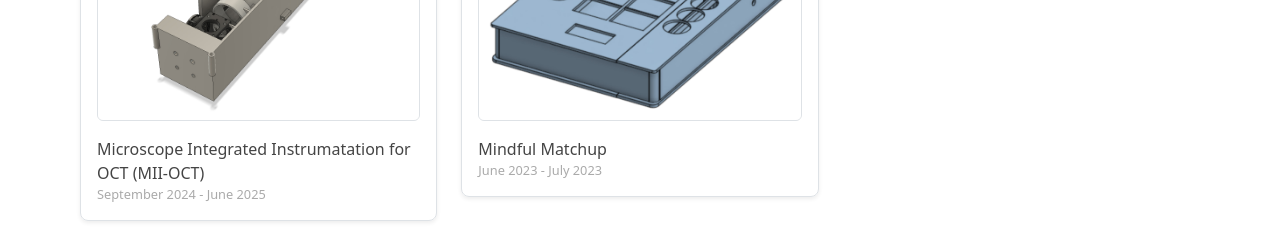
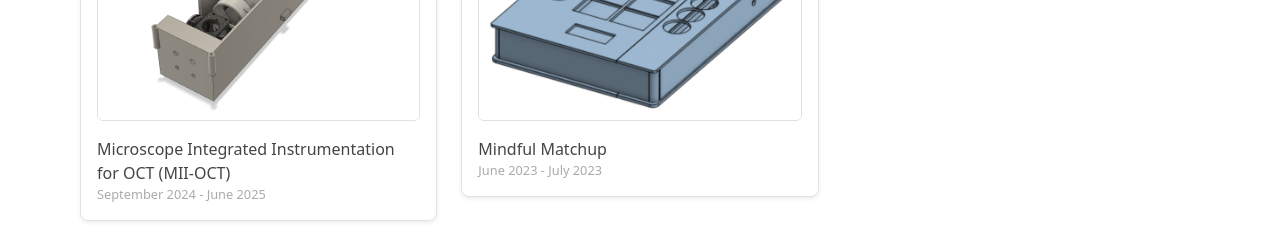
Before and after one commit to connornieh/med-device-portfolio, a Vue app: page / in a window 1280 px wide. Shown: the part 1380-1615 px from the top of the page. Built offline with nearby package versions, Linux system fonts and the light colour scheme.

Commit message:
Update data.js

```diff
--- a/src/data.js
+++ b/src/data.js
@@ -41,7 +41,7 @@ export const devices = [
     images: ['images/cytoscope-half.jpg', 'images/cytoscope-whole.jpg'],
   },
   {
-    title: 'Microscope Integrated Instrumatation for OCT (MII-OCT)',
+    title: 'Microscope Integrated Instrumentation for OCT (MII-OCT)',
     slug: 'mii-oct',
     time: 'September 2024 - June 2025',
     description: 'As part of my senior design project in the Optical Neural Imaging Lab at UC Riverside, I built a system that integrates optical coherence tomography (OCT) with an upright brightfield microscope to enable multimodal imaging of tissue samples. This advancement enhances imaging efficiency, improves spatial alignment, and streamlines data acquisition, providing researchers with a more effective tool for comprehensive tissue analysis. The project culminated in a functional and impactful medical device that enabled simultaneous brightfield and OCT imaging, which we presented at the UCR Senior Design showcase.',
```
